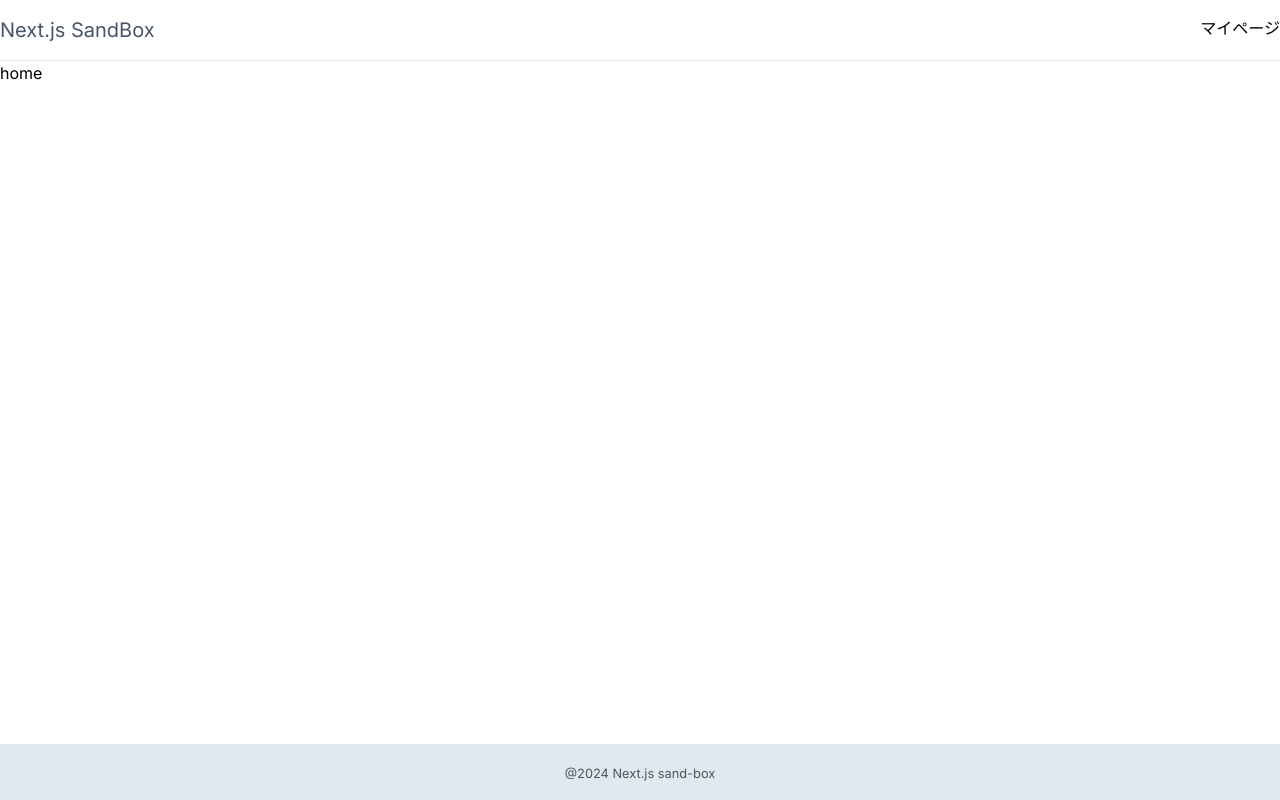
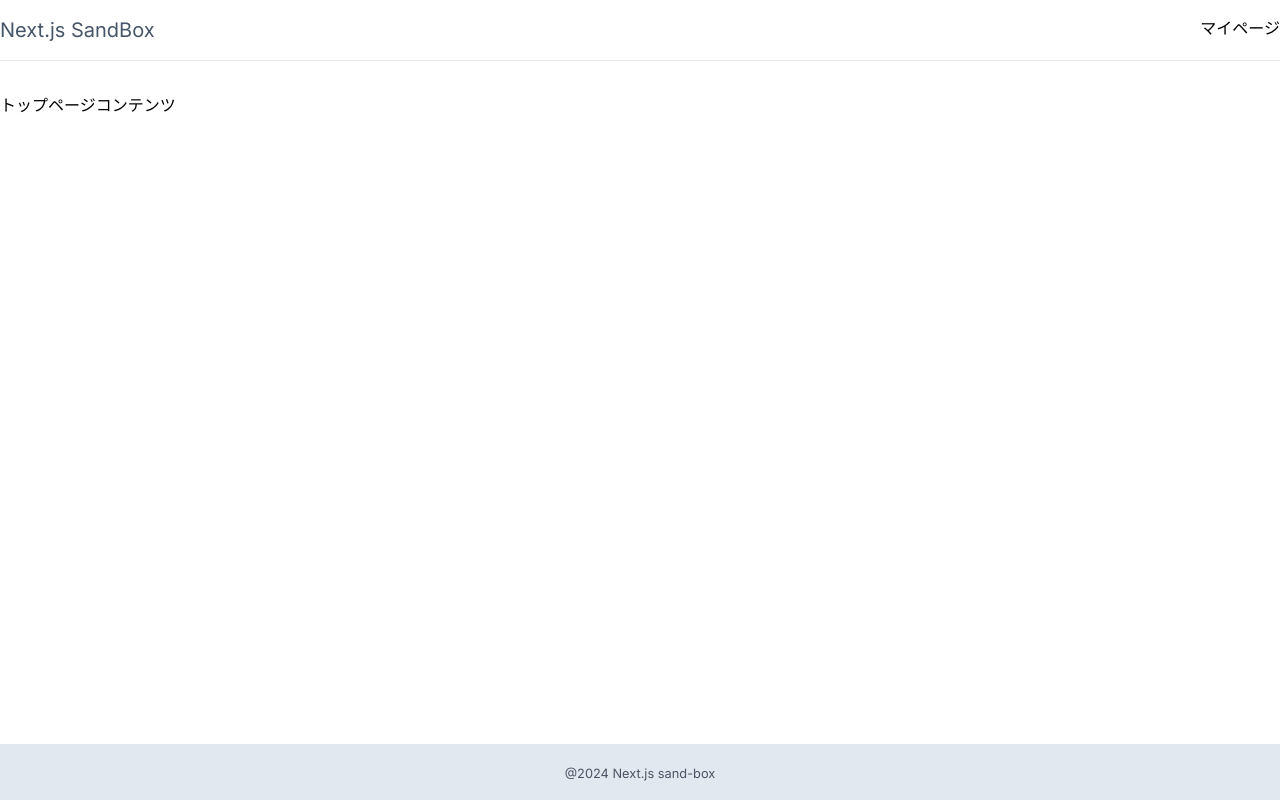
Before and after one commit to r-someya0618/next-approuter-sandbox, a Next.js app: page / in a window 1280 px wide. Built offline with nearby package versions, Linux system fonts and the light colour scheme.

Commit message:
ページコンテナcss修正

```diff
--- a/src/app/mypage/page.tsx
+++ b/src/app/mypage/page.tsx
@@ -1,3 +1,3 @@
 export default function Page() {
-  return <div>My Page</div>
+  return <div className='container py-8'>My Page</div>
 }
--- a/src/app/page.tsx
+++ b/src/app/page.tsx
@@ -1,5 +1,5 @@
 import Image from 'next/image'
 
-export default function Home() {
-  return <div>home</div>
+export default function Top() {
+  return <div className='container py-8'>トップページコンテンツ</div>
 }
```
